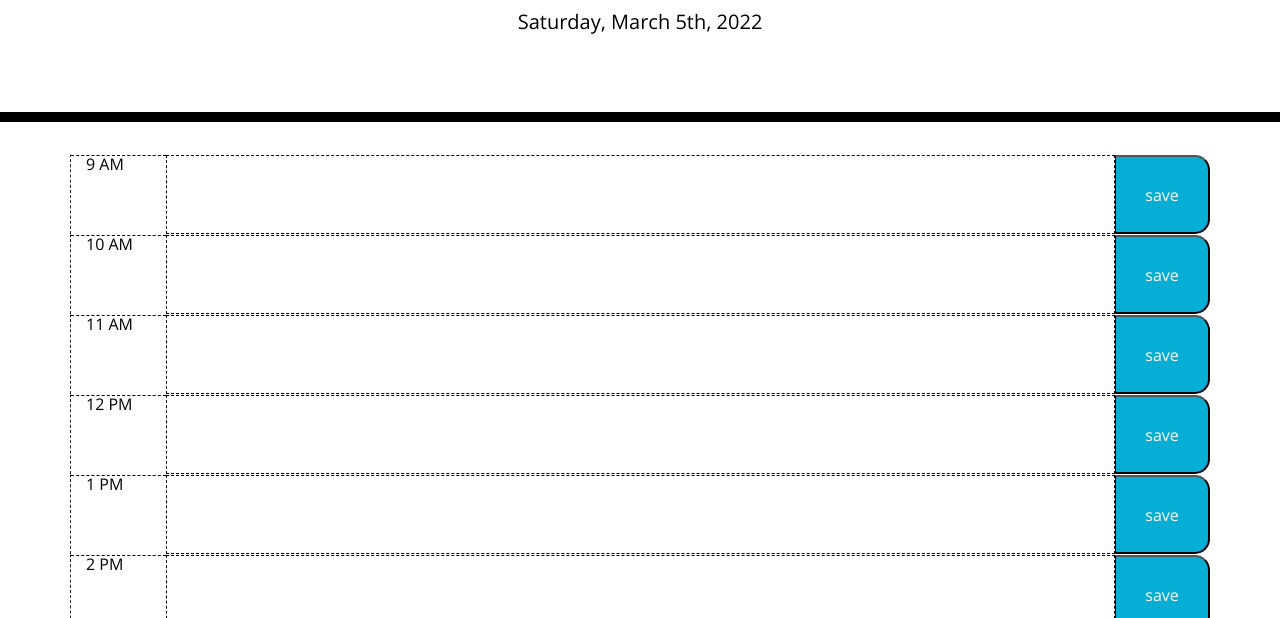
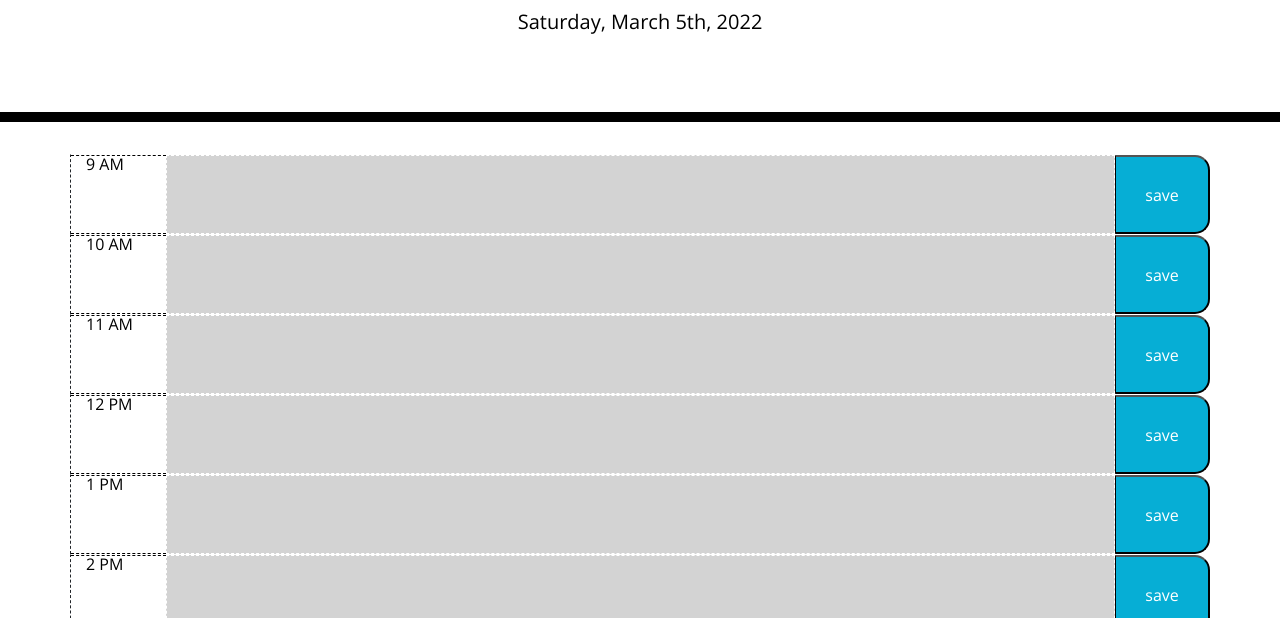
Before and after one commit to Ro-Galvan/daily-planner, a plain HTML site: page index.html in a window 1280 px wide. Shown: the part 182-800 px from the top of the page. Drawn offline with nearby package versions, Linux system fonts and the light colour scheme.

Commit message:
added if, else if, else so the colors could change and local strorage

```diff
--- a/script.js
+++ b/script.js
@@ -1,18 +1,42 @@
 // setting date to autopopulate
 $('#currentDay').text(moment().format('dddd, MMMM Do, YYYY'));
-var saveBtn = document.querySelectorAll(".saveBtn");
+
+document.querySelectorAll('.row').forEach(row => {
+    const hourElement = row.querySelector('.hour');
+    const descriptionElement = row.querySelector('.description');
+    const saveBtn = row.querySelector(".saveBtn");
+    const hour = hourElement.textContent;
+    const date = new Date();
+    const hourAmp = hour.split(" ");
+    const currentHour = date.getHours();
+
+    //split array to isolate AM/PM and add 12 hours for military
+    let hourInNumber = parseInt(hourAmp[0], 10);
+    if (hourAmp[1] === 'PM' && hourInNumber !== 12) {
+        hourInNumber += 12;
+    }
+    const text = localStorage.getItem(hourInNumber.toString());
+
+    if (text) {
+        descriptionElement.value = text;
+    }
+
+    // to change colors based on current hour
+    if (hourInNumber === currentHour) {
+        descriptionElement.classList.add('present')
+    } else if (hourInNumber > currentHour) {
+        descriptionElement.classList.add('future');
+    } else {
+        descriptionElement.classList.add('past');
+    }
+
+    saveBtn.addEventListener('click', () => {
+        if (!descriptionElement.value) return;
+        localStorage.setItem(hourInNumber.toString(), descriptionElement.value);
+    })
+})
 
 function changesColors(){
     var time = moment().hour;
     console.log(time);
 }
-
-// $("col-1 hour").text(time);
-
-// $('.time-block').each(function() {
-//     if (hour < time) {
-//         color =
-//     } else {
-
-//     }
-// }
--- a/style.css
+++ b/style.css
@@ -42,6 +42,7 @@ textarea {
   background-color: #ffffff;
   color: #000000;
   border-top: 1px dashed #000000;
+  border-bottom: 1px dashed;
 }
 
 .past {
```
Also changed, not shown: assets/Screenshot.png.
